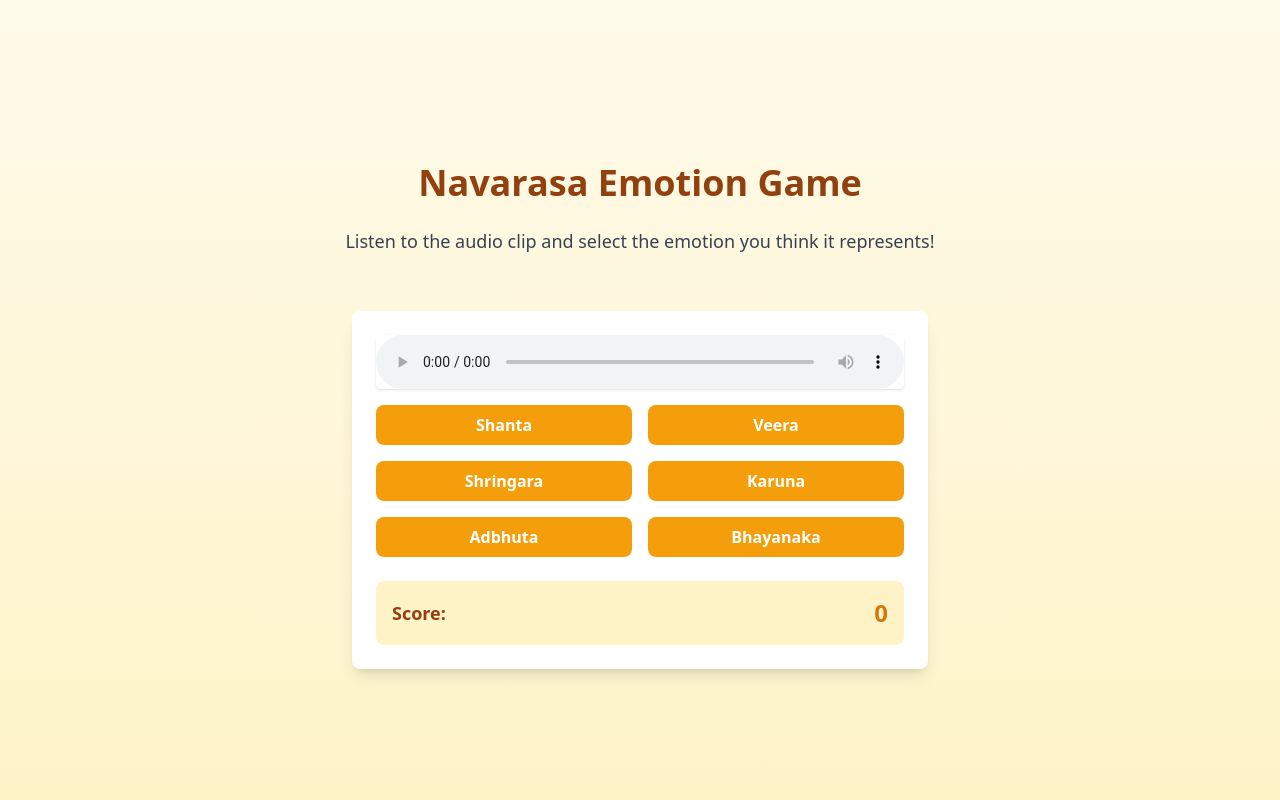
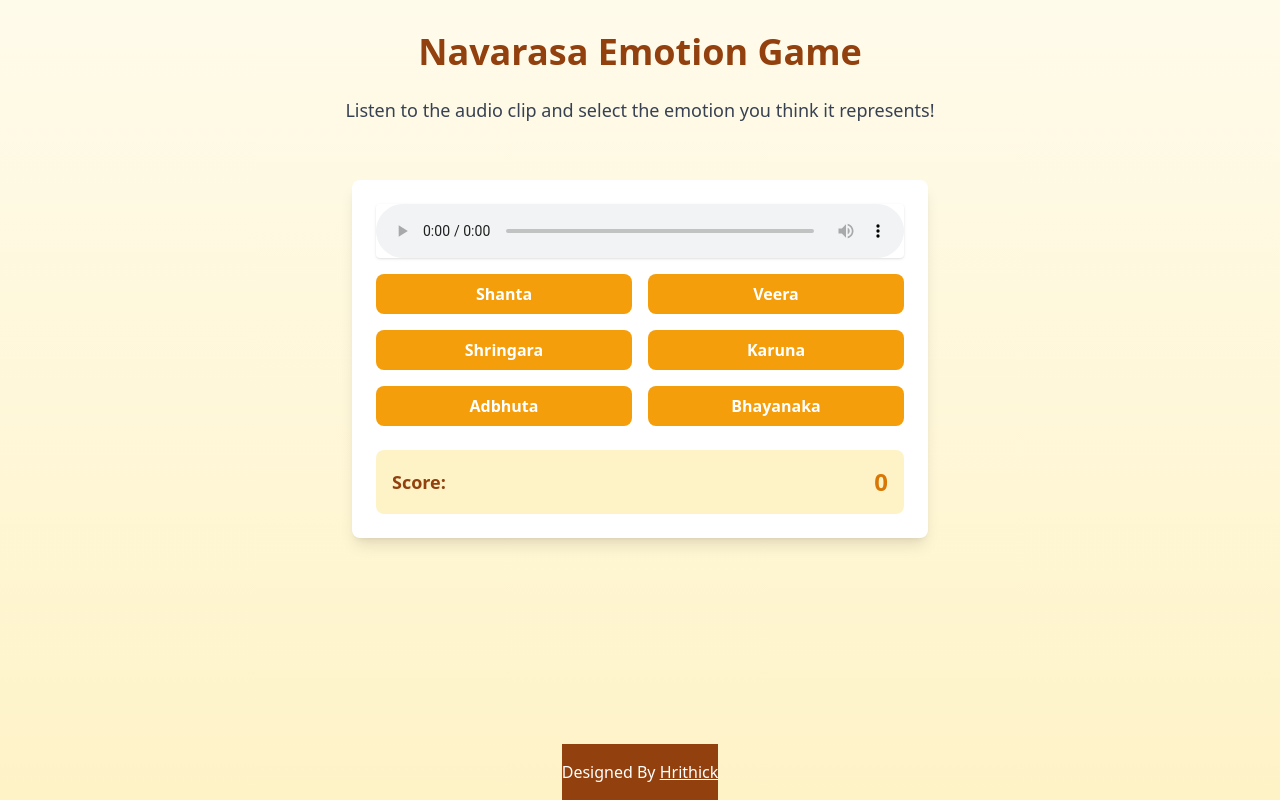
Before and after one commit to Hrithick123/MusicBuddy, a Flask app: page /navarasa in a window 1280 px wide. Run offline with Flask 3, Linux system fonts and the light colour scheme; some libraries are stand-ins or nearby versions.

Commit message:
Update navarasa.html

```diff
--- a/templates/navarasa.html
+++ b/templates/navarasa.html
@@ -101,5 +101,10 @@
             loadQuestion();
         });
     </script>
+    <footer class="bg-amber-800 text-white text-center py-4 mt-auto">
+        <p>
+            Designed By <a href="https://hrithick123.github.io/hrithickfolio/" target="_blank" class="underline hover:text-amber-300">Hrithick</a>
+        </p>
+    </footer>
 </body>
 </html>
```
